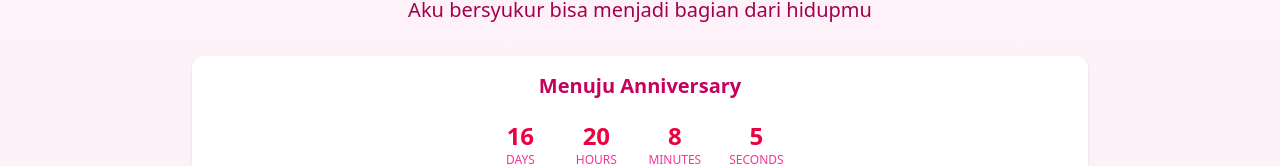
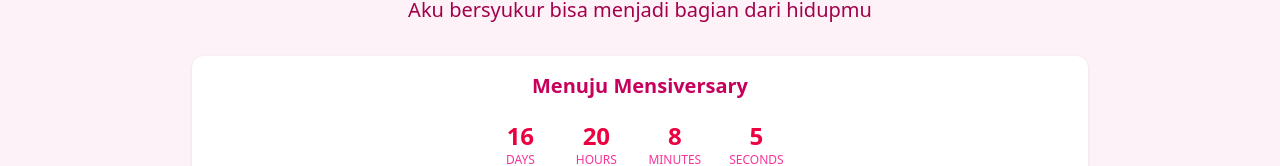
Before and after one commit to aidilprmdta/Birthday-site, a React (Vite) app: page / in a window 1280 px wide. Shown: the part 356-522 px from the top of the page. Built offline with nearby package versions, Linux system fonts and the light colour scheme.

Commit message:
Update App.jsx

```diff
--- a/src/App.jsx
+++ b/src/App.jsx
@@ -347,7 +347,7 @@
           className="mt-8 p-4 bg-white bg-opacity-50 rounded-xl backdrop-blur-sm shadow-sm"
         >
           <h3 className="text-xl font-semibold text-pink-700 mb-3">
-            Menuju Anniversary
+            Menuju Mensiversary
           </h3>
           <div className="flex justify-center gap-3">
             {Object.entries(timeLeft).map(([unit, value]) => (
```
